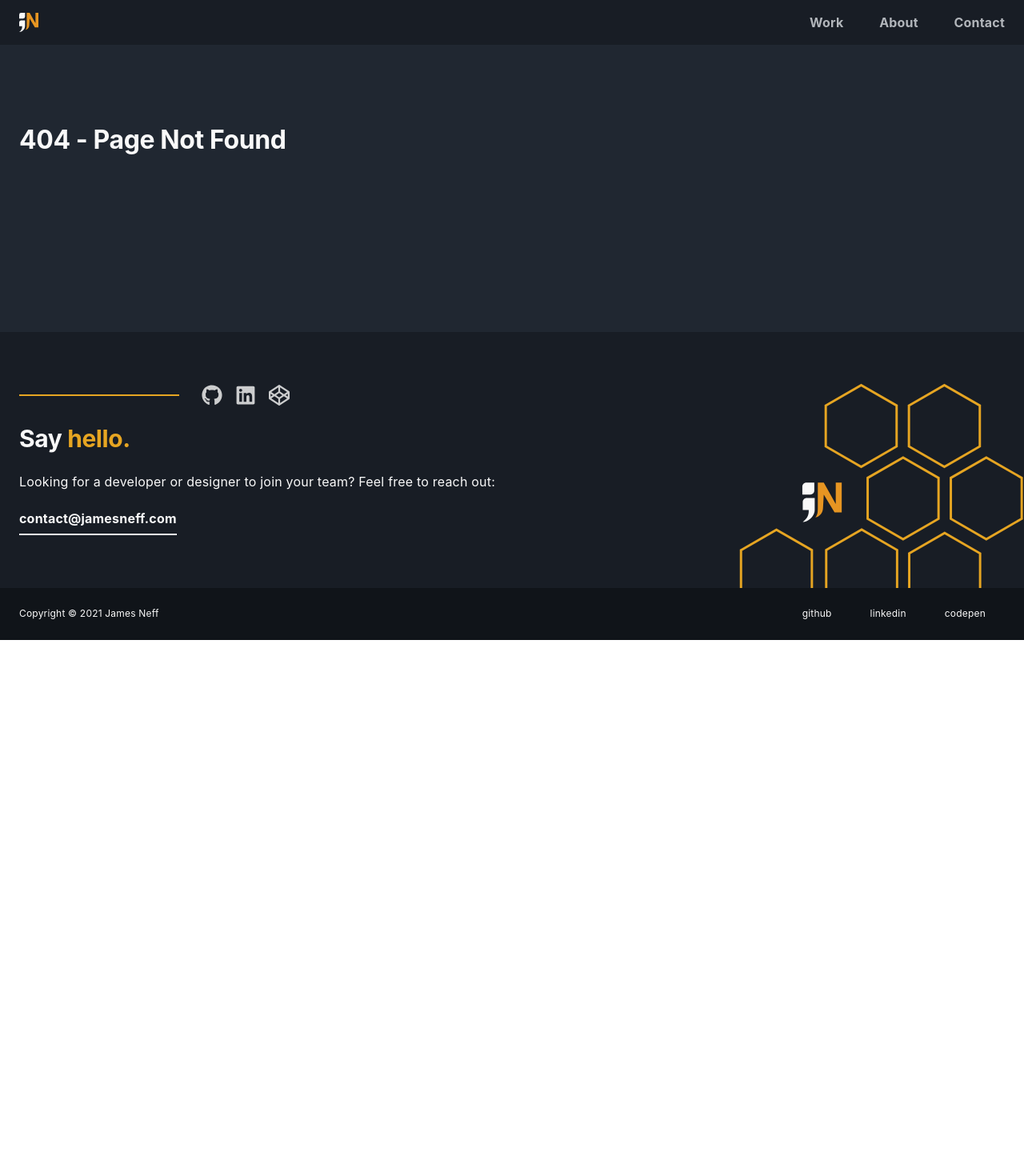
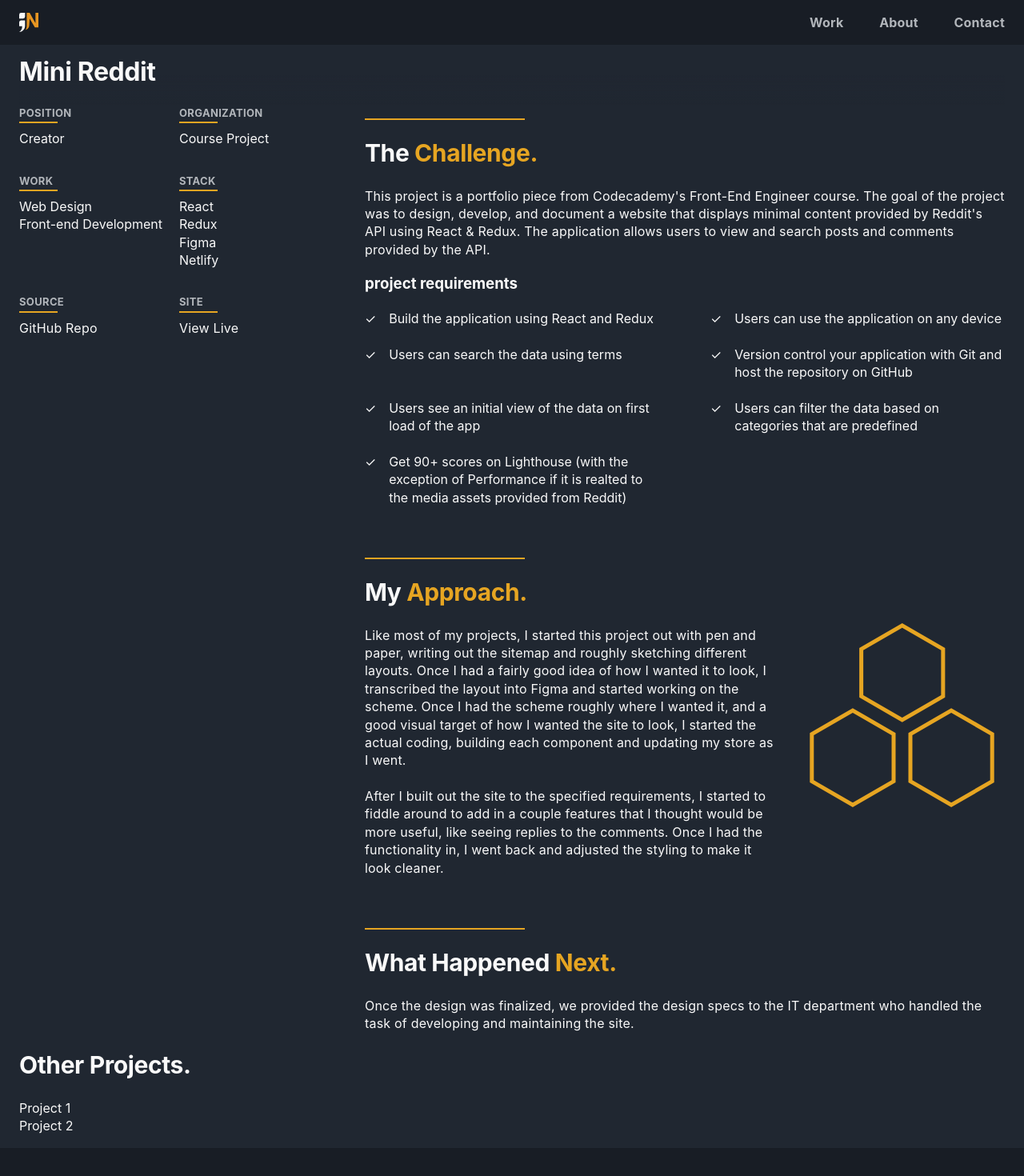
Before and after one commit to NeffCodes/Portfolio-v2.0, a Next.js app: page /projects/mini-reddit in a window 1280 px wide. Before the commit this address had no page. Shown: the top 1470 px of the page at 80% size. Before the commit the page ends 800 px from the top, so only its background shows below. Built offline with nearby package versions, Linux system fonts and the light colour scheme.

Commit message:
Create first project page - Mini Reddit
-Setup ArticlePage to hold info
-Styled title to be sticky as well
-Started basic styling structure for project pages. May need to add more once more pages created.
-Updated homepage to have link to this page

```diff
--- a/src/pages/index.js
+++ b/src/pages/index.js
@@ -45,7 +45,7 @@ export default function Home() {
 
           <ul className={styles.projectList}>
             <li className={styles.projectCard} tabIndex="0">
-              <Link href={{pathname:'/'}}>
+              <Link href={{pathname:'/projects/mini-reddit'}}>
                 <article>
                   <header>
                     <ul className={styles.projectTags}>
--- /dev/null
+++ b/src/pages/projects/mini-reddit.js
@@ -0,0 +1,115 @@
+import Image from 'next/image'
+import ArticleHeader from "../../common/components/articleHeader/ArticleHeader"
+import ArticleBody from '../../common/components/articleBody/ArticleBody'
+
+import styles from '../../styles/ArticlePage.module.css'
+
+import trihex from '/public/assets/trihex.svg'
+
+
+const position  = ["Creator"];
+const organization = ["Course Project"];
+const work = ["Web Design", "Front-end Development"];
+const stack = ["React", "Redux","Figma","Netlify"];
+const source = {text:"GitHub Repo", link: "https://github.com/persigio/mini-reddit"};
+const site = {text:"View Live", link: "https://jneff-mini-reddit.netlify.app/"};
+
+const ArticlePage = () => {
+  return(
+    <div className={styles.container}>
+      <article>
+        <h1 className={styles.title}>Mini Reddit</h1>
+        <div className={styles.article_container}>
+          <ArticleHeader
+            position={position}
+            organization={organization}
+            work={work}
+            stack={stack}
+            source={source}
+            site={site}
+          />
+
+          <ArticleBody>
+            <section className={styles.row_full}>
+              <div className="line" />
+              <h2>The <span className='accent'>Challenge.</span></h2>
+              <p>
+                This project is a portfolio piece from Codecademy's Front-End
+                Engineer course. The goal of the project was to design, develop,
+                and document a website that displays minimal content provided by
+                Reddit's API using React &#38; Redux. The application allows users to
+                view and search posts and comments provided by the API.
+              </p>
+              <h3>project requirements</h3>
+              <ul className={styles.list}>
+                <li>
+                  Build the application using React and Redux
+                </li>
+                <li>
+                  Users can use the application on any device
+                </li>
+                <li>
+                  Users can search the data using terms
+                </li>
+                <li>
+                  Version control your application with Git and host the repository on GitHub
+                </li>
+                <li>
+                  Users see an initial view of the data on first load of the app
+                </li>
+                                <li>
+                  Users can filter the data based on categories that are predefined
+                </li>
+                <li>
+                  Get 90+ scores on Lighthouse (with the exception of Performance if it is realted to the media assets provided from Reddit)
+                </li>
+              </ul>
+            </section>
+            <section className={styles.row_twothirds}>
+              <div className="line" />
+              <h2>My <span className='accent'>Approach.</span></h2>
+              <p>
+                Like most of my projects, I started this project out with pen and paper,
+                writing out the sitemap and roughly sketching different layouts. Once I had
+                a fairly good idea of how I wanted it to look, I transcribed the layout
+                into Figma and started working on the scheme. Once I had the scheme roughly
+                where I wanted it, and a good visual target of how I wanted the site to look,
+                I started the actual coding, building each component and updating my store as
+                I went.
+              </p>
+              <p>
+                After I built out the site to the specified requirements, I started to
+                fiddle around to add in a couple features that I thought would be more useful,
+                like seeing replies to the comments. Once I had the functionality in, I went
+                back and adjusted the styling to make it look cleaner.
+              </p>
+            </section>
+              <div className={styles.row_third}>
+              <Image src={trihex} layout="intrinsic" />
+              </div>
+            <section className={styles.row_full}>
+              <div className="line" />
+              <h2>What Happened <span className='accent'>Next.</span></h2>
+              <p>
+                Once the design was finalized, we provided the design specs to the
+                IT department who handled the task of developing and maintaining the site.
+              </p>
+            </section>
+          </ArticleBody>
+        </div>
+      </article>
+
+      <div>
+        <h2>Other Projects.</h2>
+        <div>
+          Project 1
+        </div>
+        <div>
+          Project 2
+        </div>
+      </div>
+    </div>
+  )
+}
+
+export default ArticlePage;
--- /dev/null
+++ b/src/styles/ArticlePage.module.css
@@ -0,0 +1,129 @@
+.show_tablet, .show_large {
+  display:none;
+}
+
+/* tablets and up */
+@media screen and (min-width:768px){
+    .show_tablet {
+    display:inline-block;
+  }
+}
+
+/* large devices portrait and up */
+@media screen and (min-width:992px){
+  .show_large {
+    display:inline-block;
+  }
+}
+
+/*=================================*/
+/*____SECTIONS____*/
+/*=================================*/
+.container {
+  margin: 0 auto;
+  padding: 0 1.5rem 1rem;
+  max-width: var(--max-site-width);
+}
+
+.article_container {
+  display: flex;
+  flex-direction: column;
+  justify-content: space-between;
+  align-items: stretch;
+  gap: 2rem;
+}
+
+/* tablets and up */
+@media screen and (min-width:768px){
+  .article_container {
+    flex-direction: row;
+    gap: 2rem;
+  }
+
+}
+
+/*=================================*/
+/*____FLEX COLUMN ALIGNMENT____*/
+/*=================================*/
+.row_full {
+  flex: 1 1 100%;
+}
+.row_twothirds {
+  flex: 1 1 64%;
+}
+.row_half {
+  flex: 1 1 50%;
+}
+.row_third {
+  flex: 1 1 31%;
+}
+
+.left {
+  align-self: flex-start;
+}
+.right {
+  align-self: flex-end;
+}
+.center {
+  align-self: center;
+}
+
+/*=================================*/
+/*____ARTCILE INTERNAL CLASSES____*/
+/*=================================*/
+.title {
+  position:relative;
+  z-index: 20;
+  margin:0;
+  padding: 1rem 0 1.5rem;
+}
+
+.title::before {
+  content: '';
+  position:absolute;
+  top: 0;
+  bottom:0;
+  left:0;
+  right:0;
+  z-index: -1;
+  background: var(--navy-light);
+  background: linear-gradient(180deg,
+    rgba(32,39,49,1) 50%,
+    rgba(32,39,49,0.9) 60%,
+    rgba(32,39,49,0.8) 75%,
+    rgba(32,39,49,0) 100%
+  );
+}
+
+/* tablets and up */
+@media screen and (min-width:768px){
+  .title {
+    position: -webkit-sticky;
+    position: sticky;
+    top: 56px;
+    align-self: flex-start;
+  }
+}
+
+.list {
+  display: flex;
+  flex-wrap: wrap;
+  justify-content: space-between;
+  gap: 1.4rem;
+}
+
+.list li {
+  display: flex;
+}
+
+.list li::before {
+  content:'\2713';
+  margin-right: 1rem;
+}
+
+/* small devices landscape and up */
+@media screen and (min-width:576px){
+  .list li {
+    flex-basis: 46%;
+  }
+}
```
